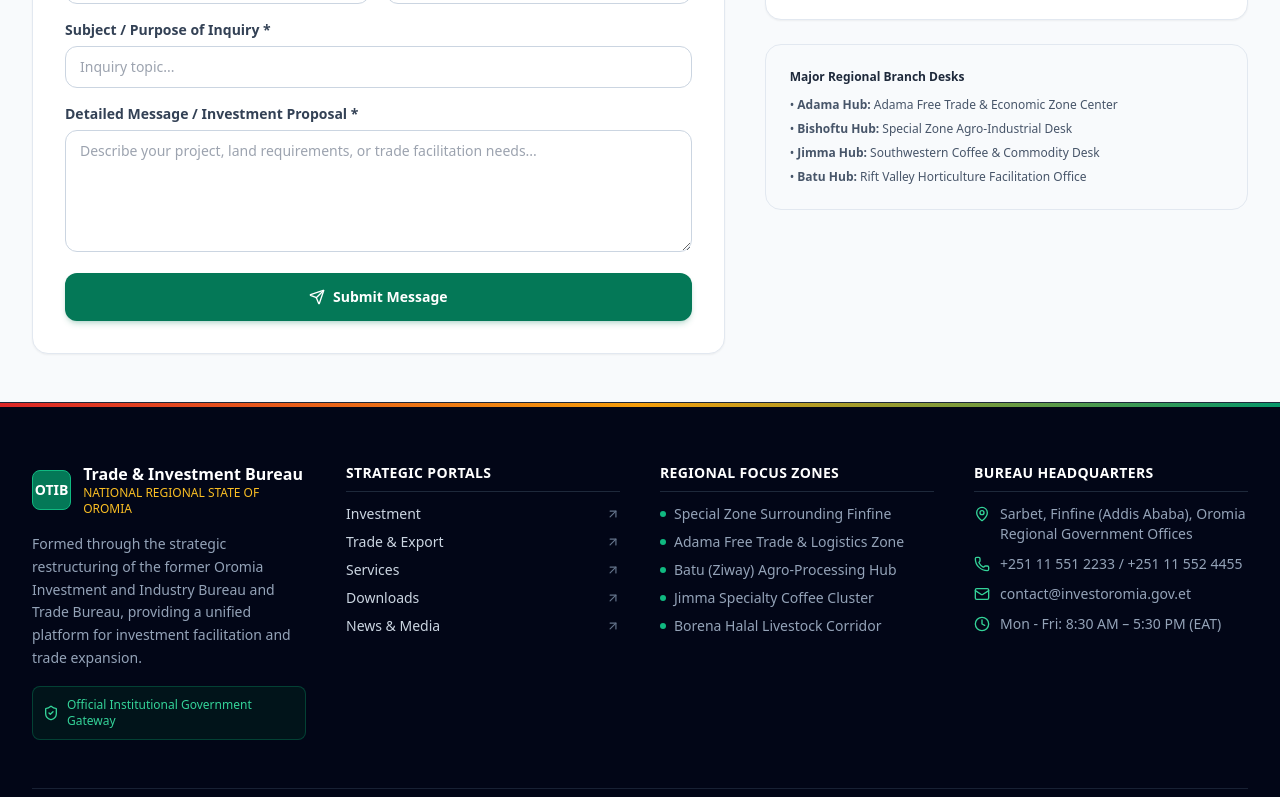
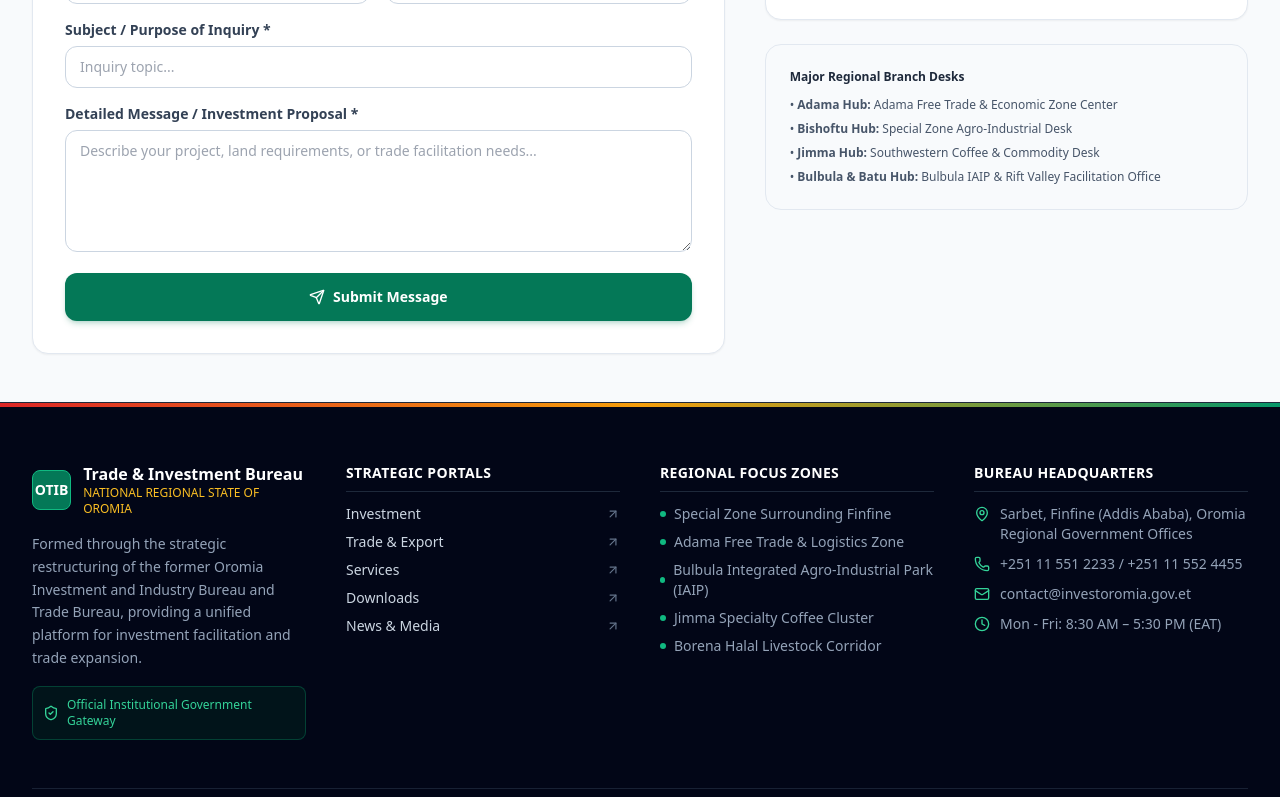
Before and after one commit to malke355/TOR, a React (Vite) app in the folder client/: page /contact in a window 1280 px wide. Shown: the part 628-1425 px from the top of the page. Built offline with nearby package versions, Linux system fonts and the light colour scheme.

Commit message:
feat: rename Batu agro hub to Bulbula Integrated Agro-Industrial Park (IAIP) and update image

```diff
--- a/client/src/components/Footer.jsx
+++ b/client/src/components/Footer.jsx
@@ -92,7 +92,7 @@ export default function Footer() {
               </li>
               <li className="flex items-center gap-2">
                 <span className="w-1.5 h-1.5 rounded-full bg-emerald-500"></span>
-                <span>Batu (Ziway) Agro-Processing Hub</span>
+                <span>Bulbula Integrated Agro-Industrial Park (IAIP)</span>
               </li>
               <li className="flex items-center gap-2">
                 <span className="w-1.5 h-1.5 rounded-full bg-emerald-500"></span>
--- a/client/src/pages/ContactPage.jsx
+++ b/client/src/pages/ContactPage.jsx
@@ -260,7 +260,7 @@ export default function ContactPage() {
               <li>• <strong>Adama Hub:</strong> Adama Free Trade & Economic Zone Center</li>
               <li>• <strong>Bishoftu Hub:</strong> Special Zone Agro-Industrial Desk</li>
               <li>• <strong>Jimma Hub:</strong> Southwestern Coffee & Commodity Desk</li>
-              <li>• <strong>Batu Hub:</strong> Rift Valley Horticulture Facilitation Office</li>
+              <li>• <strong>Bulbula & Batu Hub:</strong> Bulbula IAIP & Rift Valley Facilitation Office</li>
             </ul>
           </div>
         </div>
```
Also changed, not shown: 2 other files (tests, documents, lock files or other folders).
